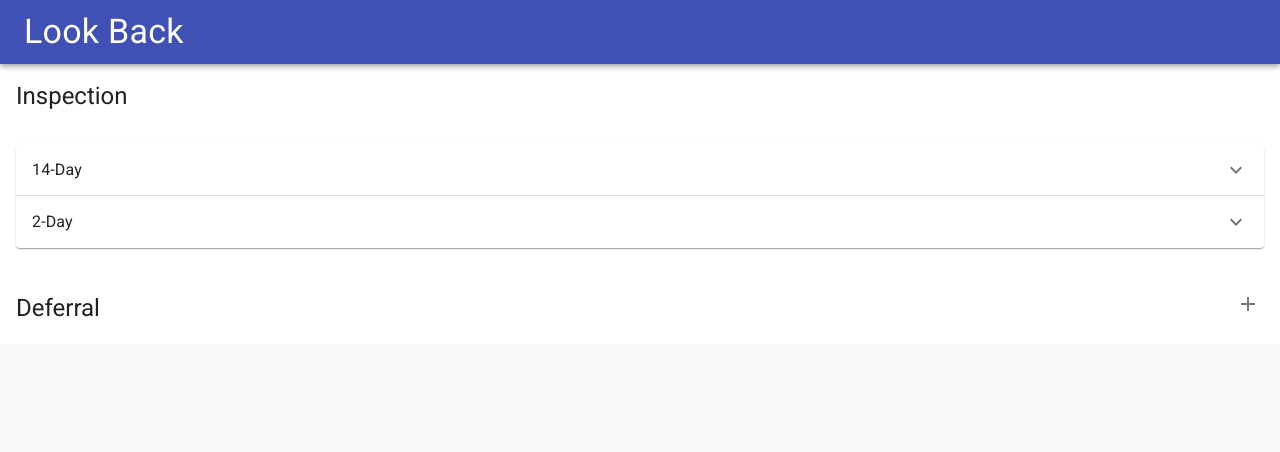
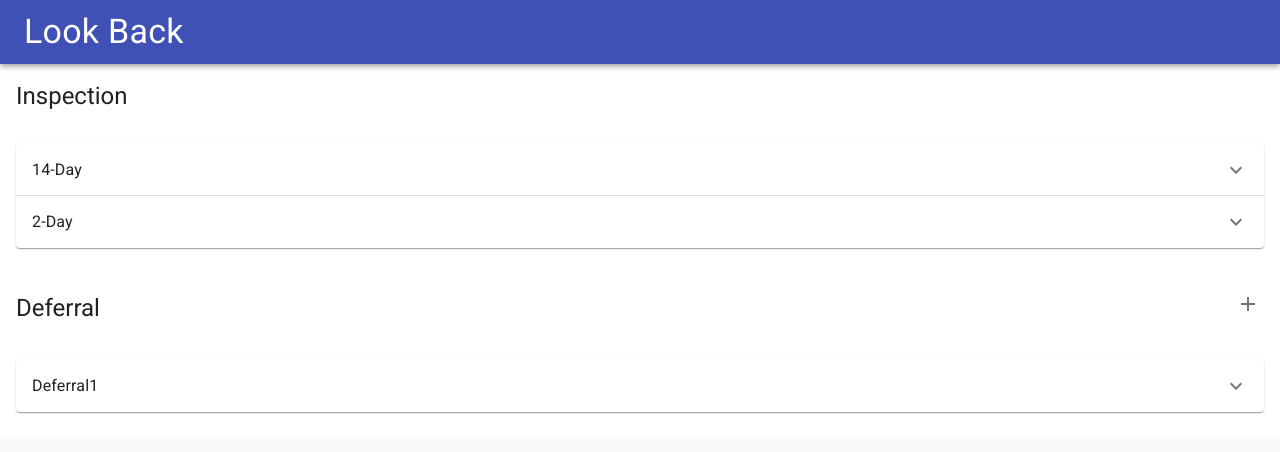
Before and after one commit to jonathanhhoward/look-back, a React (Create React App) app: page / in a window 1280 px wide. Both pictures are taken after a click on the button 1248 px from the left and 304 px from the top of the page. Shown: the top 452 px of the page. Built offline with nearby package versions, Linux system fonts and the light colour scheme.

Commit message:
Adds new deferral on add button click with incremented title

```diff
--- a/src/components/DeferralList.tsx
+++ b/src/components/DeferralList.tsx
@@ -1,19 +1,41 @@
+import { useState } from "react";
+import Accordion from "@material-ui/core/Accordion";
+import AccordionSummary from "@material-ui/core/AccordionSummary";
 import Card from "@material-ui/core/Card";
+import CardContent from "@material-ui/core/CardContent";
 import CardHeader from "@material-ui/core/CardHeader";
 import IconButton from "@material-ui/core/IconButton";
+import Typography from "@material-ui/core/Typography";
 import AddIcon from "@material-ui/icons/Add";
+import ExpandMoreIcon from "@material-ui/icons/ExpandMore";
 
 export function DeferralList() {
+  const [deferrals, setDeferrals] = useState<string[]>([]);
+
+  function handleClick() {
+    const nextIndex = deferrals.length + 1;
+    setDeferrals(deferrals.concat(`Deferral${nextIndex}`));
+  }
+
   return (
     <Card elevation={0} square>
       <CardHeader
         title="Deferral"
         action={
-          <IconButton>
+          <IconButton onClick={handleClick}>
             <AddIcon />
           </IconButton>
         }
       />
+      <CardContent>
+        {deferrals.map((deferral, i) => (
+          <Accordion key={i}>
+            <AccordionSummary expandIcon={<ExpandMoreIcon />}>
+              <Typography variant="subtitle1">{deferral}</Typography>
+            </AccordionSummary>
+          </Accordion>
+        ))}
+      </CardContent>
     </Card>
   );
 }
```
Also changed, not shown: 1 other file (tests, documents, lock files or other folders).
